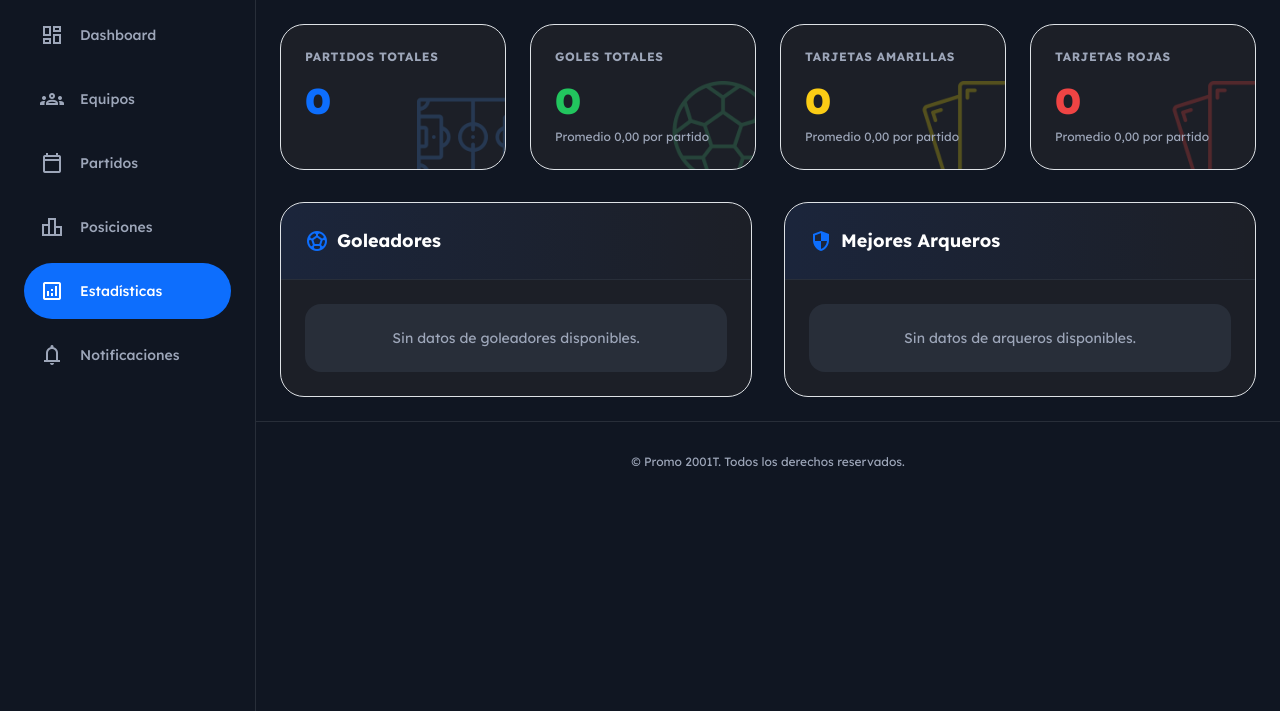
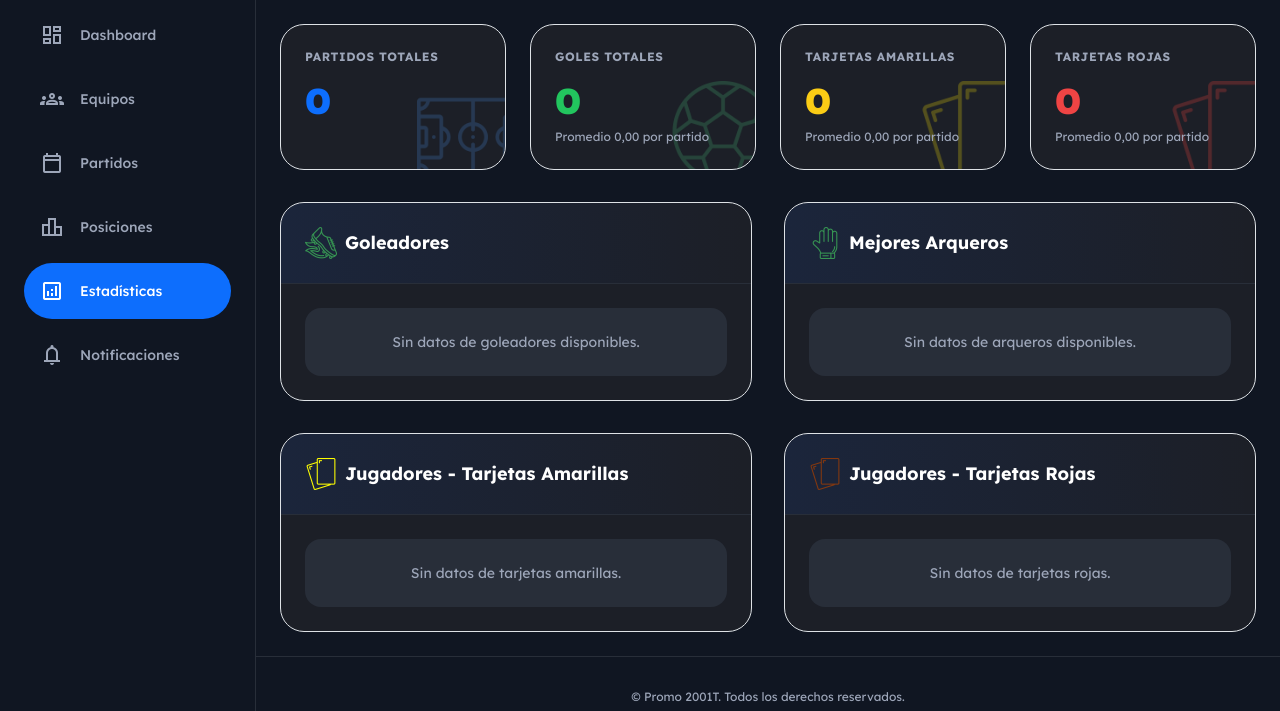
Before and after one commit to wfarelt/CAMPEONATO, a Django app: page /goleadores/ in a window 1280 px wide. Shown: the part 89-800 px from the top of the page. Run offline with Django 5.2, Linux system fonts and the light colour scheme; the visitor is signed in with stand-in values (Sample User, id 1); data that the repository does not hold is empty; some libraries are stand-ins or nearby versions.

Commit message:
add yellow and red card in statistics

```diff
--- a/apps/matches/services.py
+++ b/apps/matches/services.py
@@ -1,6 +1,6 @@
 """Business logic for matches app."""
 
-from django.db.models import Sum
+from django.db.models import Sum, Count
 
 from apps.matches.models import Match, MatchEvent
 from apps.sponsors.models import Sponsor
@@ -261,6 +261,50 @@ def build_statistics_context(category):
 	best_gk = get_best_goalkeepers(category, limit=5)
 	top_scorers = get_top_scorers(category, limit=5)
 
+	# Top players by yellow cards
+	top_yellow_qs = (
+		MatchEvent.objects.filter(
+			match__home_team__category=category,
+			match__away_team__category=category,
+			match__status="finished",
+			event_type=MatchEvent.YELLOW_CARD,
+		)
+		.values("player__id", "player__name", "player__team__name")
+		.annotate(yellow_cards=Count("id"))
+		.order_by("-yellow_cards", "player__name")[:5]
+	)
+
+	top_yellow_cards = [
+		{
+			"player_name": item["player__name"],
+			"team_name": item["player__team__name"],
+			"yellow_cards": item["yellow_cards"],
+		}
+		for item in top_yellow_qs
+	]
+
+	# Top players by red cards
+	top_red_qs = (
+		MatchEvent.objects.filter(
+			match__home_team__category=category,
+			match__away_team__category=category,
+			match__status="finished",
+			event_type=MatchEvent.RED_CARD,
+		)
+		.values("player__id", "player__name", "player__team__name")
+		.annotate(red_cards=Count("id"))
+		.order_by("-red_cards", "player__name")[:5]
+	)
+
+	top_red_cards = [
+		{
+			"player_name": item["player__name"],
+			"team_name": item["player__team__name"],
+			"red_cards": item["red_cards"],
+		}
+		for item in top_red_qs
+	]
+
 	return {
 		"total_matches": matches_scope.count(),
 		"total_goals": total_goals,
@@ -271,4 +315,6 @@ def build_statistics_context(category):
 		"avg_red_cards_per_match": avg_red_cards_per_match,
 		"best_goalkeepers": best_gk,
 		"top_scorers": top_scorers,
+		"top_yellow_cards": top_yellow_cards,
+		"top_red_cards": top_red_cards,
 	}
--- a/templates/matches/statistics.html
+++ b/templates/matches/statistics.html
@@ -36,12 +36,11 @@
       <p class="relative z-[1] mt-2 text-xs text-[#9da6b9]">Promedio {{ avg_red_cards_per_match|floatformat:2 }} por partido</p>
     </article>
   </section>
-
   <section class="grid gap-8 xl:grid-cols-2">
     <article class="overflow-hidden rounded-3xl border border-[#282e39] bg-[#1c1f27]">
       <header class="border-b border-[#282e39] bg-gradient-to-r from-primary/10 to-transparent px-6 py-4">
         <h3 class="flex items-center gap-2 text-lg font-bold text-white">
-          <span class="material-symbols-outlined text-primary">sports_soccer</span>
+          <img src="{% static 'iconos/botas-de-futbol.png' %}" alt="Goleadores" class="h-8 w-8 object-contain" style="filter: invert(45%) sepia(64%) saturate(400%) hue-rotate(85deg) brightness(95%) contrast(95%);" aria-hidden="true">
           Goleadores
         </h3>
       </header>
@@ -71,7 +70,7 @@
     <article class="overflow-hidden rounded-3xl border border-[#282e39] bg-[#1c1f27]">
       <header class="border-b border-[#282e39] bg-gradient-to-r from-primary/10 to-transparent px-6 py-4">
         <h3 class="flex items-center gap-2 text-lg font-bold text-white">
-          <span class="material-symbols-outlined text-primary">security</span>
+          <img src="{% static 'iconos/guantes.png' %}" alt="Arqueros" class="h-8 w-8 object-contain" style="filter: invert(45%) sepia(64%) saturate(400%) hue-rotate(85deg) brightness(95%) contrast(95%);" aria-hidden="true">
           Mejores Arqueros
         </h3>
       </header>
@@ -98,5 +97,67 @@
       </div>
     </article>
   </section>
+
+  <section class="grid gap-8 xl:grid-cols-2">
+    <article class="overflow-hidden rounded-3xl border border-[#282e39] bg-[#1c1f27]">
+      <header class="border-b border-[#282e39] bg-gradient-to-r from-primary/10 to-transparent px-6 py-4">
+        <h3 class="flex items-center gap-2 text-lg font-bold text-white">
+          <img src="{% static 'iconos/tarjeta-roja.png' %}" alt="Tarjetas Amarillas" class="h-8 w-8 object-contain" style="filter: invert(86%) sepia(95%) saturate(600%) hue-rotate(5deg) brightness(1.1) contrast(1.05);" aria-hidden="true">
+          Jugadores - Tarjetas Amarillas
+        </h3>
+      </header>
+
+      <div class="space-y-3 p-6">
+        {% for yc in top_yellow_cards %}
+        <div class="flex items-center justify-between rounded-2xl bg-[#282e39] p-3">
+          <div class="flex items-center gap-3">
+            <div class="flex h-10 w-10 items-center justify-center rounded-full bg-yellow-400 text-sm font-bold text-[#101622]">
+              {{ forloop.counter }}
+            </div>
+            <div>
+              <p class="font-bold text-white">{{ yc.player_name }}</p>
+              <p class="text-xs text-[#9da6b9]">{{ yc.team_name }}</p>
+            </div>
+          </div>
+          <span class="text-2xl font-black text-yellow-400">{{ yc.yellow_cards }}</span>
+        </div>
+        {% empty %}
+        <div class="rounded-2xl bg-[#282e39] p-4 text-center text-sm text-[#9da6b9]">
+          Sin datos de tarjetas amarillas.
+        </div>
+        {% endfor %}
+      </div>
+    </article>
+
+    <article class="overflow-hidden rounded-3xl border border-[#282e39] bg-[#1c1f27]">
+      <header class="border-b border-[#282e39] bg-gradient-to-r from-primary/10 to-transparent px-6 py-4">
+        <h3 class="flex items-center gap-2 text-lg font-bold text-white">
+          <img src="{% static 'iconos/tarjeta-roja.png' %}" alt="Tarjetas Rojas" class="h-8 w-8 object-contain" style="filter: invert(23%) sepia(86%) saturate(750%) hue-rotate(345deg) brightness(95%) contrast(100%);" aria-hidden="true">
+          Jugadores - Tarjetas Rojas
+        </h3>
+      </header>
+
+      <div class="space-y-3 p-6">
+        {% for rc in top_red_cards %}
+        <div class="flex items-center justify-between rounded-2xl bg-[#282e39] p-3">
+          <div class="flex items-center gap-3">
+            <div class="flex h-10 w-10 items-center justify-center rounded-full bg-red-500 text-sm font-bold text-white">
+              {{ forloop.counter }}
+            </div>
+            <div>
+              <p class="font-bold text-white">{{ rc.player_name }}</p>
+              <p class="text-xs text-[#9da6b9]">{{ rc.team_name }}</p>
+            </div>
+          </div>
+          <span class="text-2xl font-black text-red-500">{{ rc.red_cards }}</span>
+        </div>
+        {% empty %}
+        <div class="rounded-2xl bg-[#282e39] p-4 text-center text-sm text-[#9da6b9]">
+          Sin datos de tarjetas rojas.
+        </div>
+        {% endfor %}
+      </div>
+    </article>
+  </section>
 </div>
 {% endblock %}
--- a/templates/tournaments/matchday_detail.html
+++ b/templates/tournaments/matchday_detail.html
@@ -191,7 +191,6 @@
 }
 
 /* legacy overrides no longer needed */
-}
 </style>
 
 <div class="detail-shell mt-4 md:mt-6">
```
